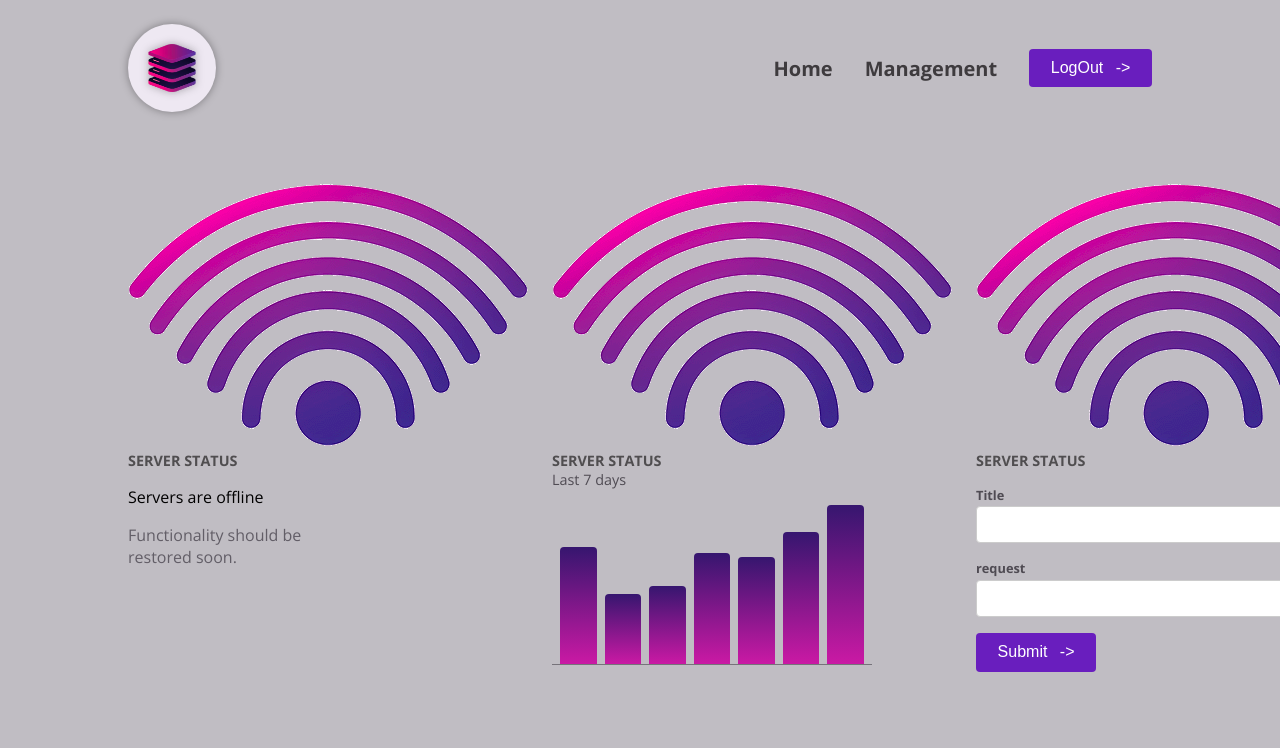
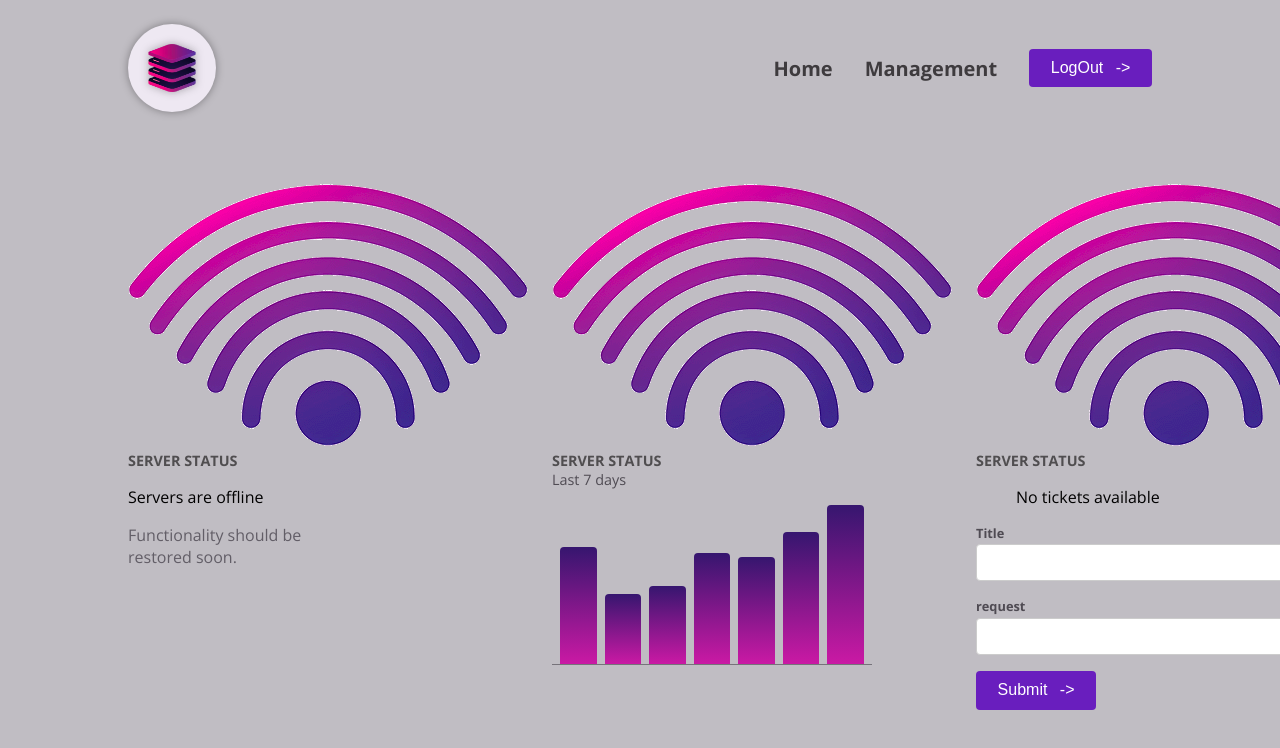
Before and after one commit to MahendherThatikonda/angular-task-management, an Angular app: page / in a window 1280 px wide. Shown: the top 748 px of the page. Built offline with nearby package versions, Linux system fonts and the light colour scheme.

Commit message:
deep dive into components

```diff
--- a/src/app/dashboard/tickets/tickets.component.html
+++ b/src/app/dashboard/tickets/tickets.component.html
@@ -1,4 +1,14 @@
-
+<div>
+    <ul>
+        @for (ticket of tickets;track ticket.id){
+            <li>
+                <app-ticket /> -{{$first}}
+            </li>
+        } @empty {
+            <p>No tickets available</p>
+        }
+    </ul>
+</div>
         <div id="new-ticket">
 
             <app-new-ticket (add)="onAdd($event)"/>
```
